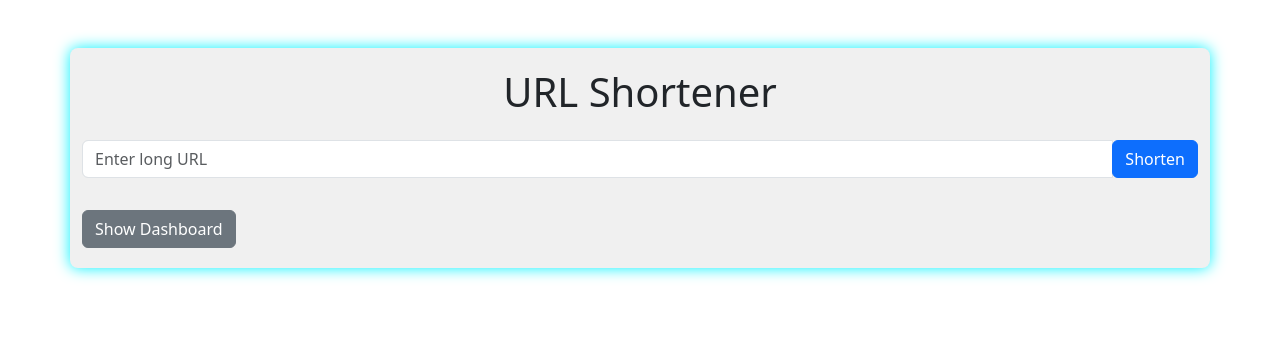
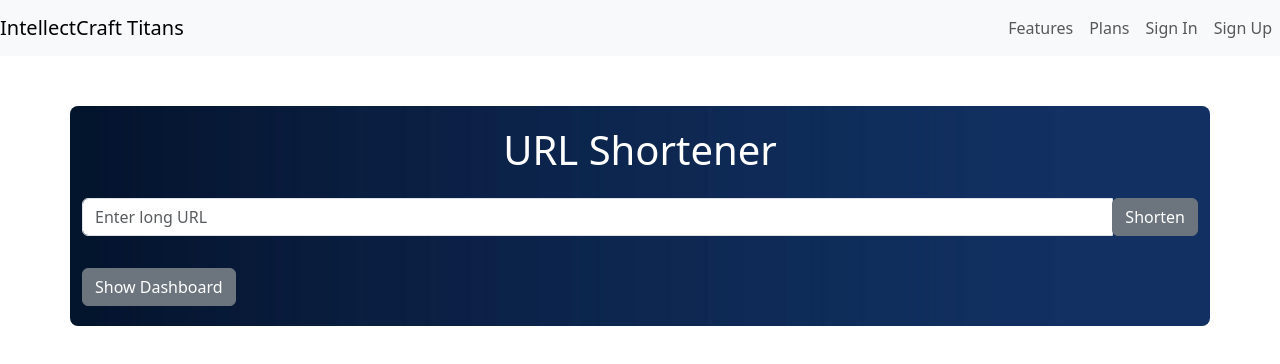
Before and after one commit to dhrice8/539_t2_ui, a React (Create React App) app: page / in a window 1280 px wide. Shown: the top 364 px of the page. Built offline with nearby package versions, Linux system fonts and the light colour scheme.

Commit message:
update ui, header

```diff
--- a/src/App.css
+++ b/src/App.css
@@ -1,9 +1,21 @@
-body {
-  background: #00f3ff;
+/* body {
+  background: #2d1aa8;
   background-size: 200% 200%;
   animation: gradientBG 15s infinite;
-  color: #f0f0f0; /* Lighter text color for better visibility */
+  color: #4320a4;
+  /* Lighter text color for better visibility */
+/* font-family: 'Orbitron', sans-serif;
+}  */
+
+
+html,
+body {
+  height: 100%;
+  background: #a5cca4;
+  color: #4320a4;
   font-family: 'Orbitron', sans-serif;
+  margin: 0;
+  padding: 0;
 }
 
 .App {
@@ -11,11 +23,15 @@ body {
   margin: 50px auto;
   padding: 20px;
   border-radius: 8px;
-  background-color: #f0f0f0;
-  box-shadow: 0 0 15px #00f3ff;
+  /* background-color: #1d8fac; */
+  background: url(../public/background.png);
+  /* box-shadow: 0 0 15px #00f3ff; */
 }
 
-input, button {
+
+
+input,
+button {
   border-radius: 0;
 }
 
@@ -24,6 +40,7 @@ input {
   background-color: #f0f0f0;
   color: #f0f0f0;
 }
+
 button {
   background-color: #00f3ff;
   border-color: #00f3ff;
@@ -31,13 +48,15 @@ button {
   cursor: pointer;
 }
 
+
 button:hover {
   background-color: #00c2d1;
   border-color: #00c2d1;
 }
 
 a {
-  color: #00f3ff; /* Neon blue for links */
+  color: #00f3ff;
+  /* Neon blue for links */
 }
 
 a:hover {
@@ -48,10 +67,16 @@ a:hover {
   0% {
     background-position: 0% 50%;
   }
+
   50% {
     background-position: 100% 50%;
   }
+
   100% {
     background-position: 0% 50%;
   }
 }
+
+.justify-end {
+  justify-content: flex-end !important;
+}
--- a/src/App.js
+++ b/src/App.js
@@ -21,8 +21,32 @@ function App() {
   };
 
   return (
-    <div className="App container mt-5">
-      <h1 className="text-center mb-4">URL Shortener</h1>
+    <>
+    <nav className="navbar navbar-expand-lg navbar-light bg-light">
+      <a className="navbar-brand font-weight-bolder" href="#">IntellectCraft Titans</a>
+      <button className="navbar-toggler" type="button" data-toggle="collapse" data-target="#navbarNav" aria-controls="navbarNav" aria-expanded="false" aria-label="Toggle navigation">
+        <span className="navbar-toggler-icon"></span>
+      </button>
+      <div className="collapse navbar-collapse justify-end" id="navbarNav">
+        <ul className="navbar-nav ml-auto">
+          <li className="nav-item">
+            <a className="nav-link" >Features</a>
+          </li>
+          <li className="nav-item">
+            <a className="nav-link" >Plans</a>
+          </li>
+          <li className="nav-item">
+            <a className="nav-link" >Sign In</a>
+          </li>
+          <li className="nav-item">
+            <a className="nav-link" >Sign Up</a>
+          </li>
+        </ul>
+      </div>
+    </nav>
+
+    <div className="App container">
+      <h1 className="text-center mb-4 text-white">URL Shortener</h1>
       <div className="input-group mb-3">
         <input
           type="url"
@@ -32,7 +56,7 @@ function App() {
           onChange={(e) => setLongUrl(e.target.value)}
         />
         <div className="input-group-append">
-          <button className="btn btn-primary" onClick={handleSubmit}>Shorten</button>
+          <button className="btn btn-secondary" onClick={handleSubmit}>Shorten</button>
         </div>
       </div>
       {shortUrl && <div className="text-center mt-3">Short URL: <a href={shortUrl}>{shortUrl}</a></div>}
@@ -43,7 +67,7 @@ function App() {
 
       {showDashboard && (
         <div className="dashboard mt-4">
-          <h2 className="text-center mb-4">Dashboard</h2>
+          <h2 className="text-center mb-4 text-white">Dashboard</h2>
           <table className="table">
             <thead>
               <tr>
@@ -64,9 +88,14 @@ function App() {
               ))}
             </tbody>
           </table>
+          <div className="text-right">
+              <button className="btn btn-secondary btn-sm">Download as csv file</button>
+          </div>
+
         </div>
       )}
     </div>
+    </>
   );
 }
 
```
Also changed, not shown: public/background.png (added), 1 other file (tests, documents, lock files or other folders).
